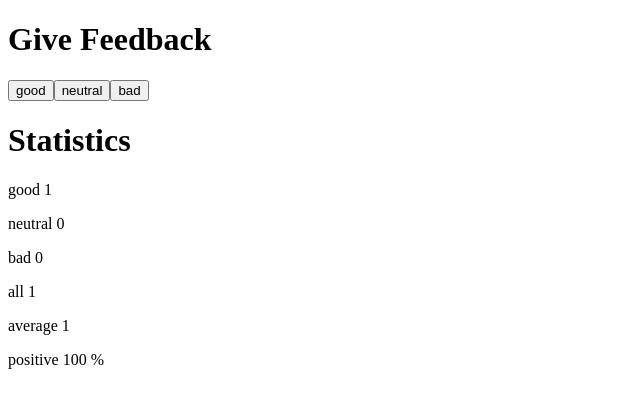
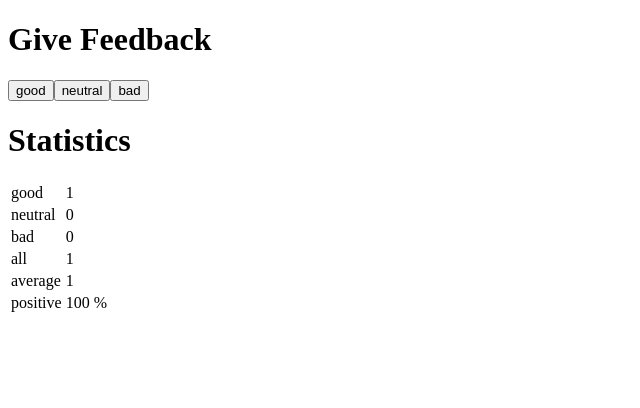
Before and after one commit to n1k1k/full-stack-mooc, a React (Vite) app in the folder osa1/unicafe/: page / in a window 1280 px wide. Both pictures are taken after a click on the button "good". Shown: the top 408 px of the page, without its empty margins (0-640 px from the left). Built offline with nearby package versions, Linux system fonts and the light colour scheme.

Commit message:
Exercise 1.11

```diff
--- a/osa1/unicafe/src/App.jsx
+++ b/osa1/unicafe/src/App.jsx
@@ -9,21 +9,46 @@ const Button = ({ onClick, text }) => {
 }
 
 const StatisticLine = ({ text, value}) => {
-  return <p>{text} {value}</p>
+  return (
+    <tr>
+      <td>{text}</td>
+      <td>{value}</td>
+    </tr>
+  )
 }
 
 const Average = ({ total, all }) => {
   if (all === 0) {
-    return <p>average 0</p>
+    return (
+    <tr>
+      <td>average</td>
+      <td>0</td>
+    </tr>
+    )
   }
-  return <p>average {total / all}</p>
+  return (
+  <tr>
+    <td>average</td>
+    <td>{total / all}</td>
+  </tr>
+  )
 }
 
 const Positive = ({ good, all }) => {
   if (all === 0) {
-    return <p>positive 0 %</p>
+    return (
+    <tr>
+      <td>positive</td>
+      <td>0 %</td>
+    </tr>
+    )
   }
-  return <p>positive {good / all * 100} %</p>
+    return (
+    <tr>
+      <td>positive</td>
+      <td>{good / all * 100} %</td>
+    </tr>
+    )
 }
 
 const Statistics = ({ good, neutral, bad, all, total }) => {
@@ -32,12 +57,16 @@ const Statistics = ({ good, neutral, bad, all, total }) => {
   }
   return (
     <div>
+      <table>
+        <tbody>
           <StatisticLine text='good' value={good} />
           <StatisticLine text='neutral' value={neutral} />
           <StatisticLine text='bad' value={bad} />
           <StatisticLine text='all' value={all} />
           <Average total={total} all={all} />
           <Positive good={good} all={all} />
+        </tbody>
+      </table>
     </div>
   )
 }
```
Lines whose indentation alone changed are shown as unchanged.
